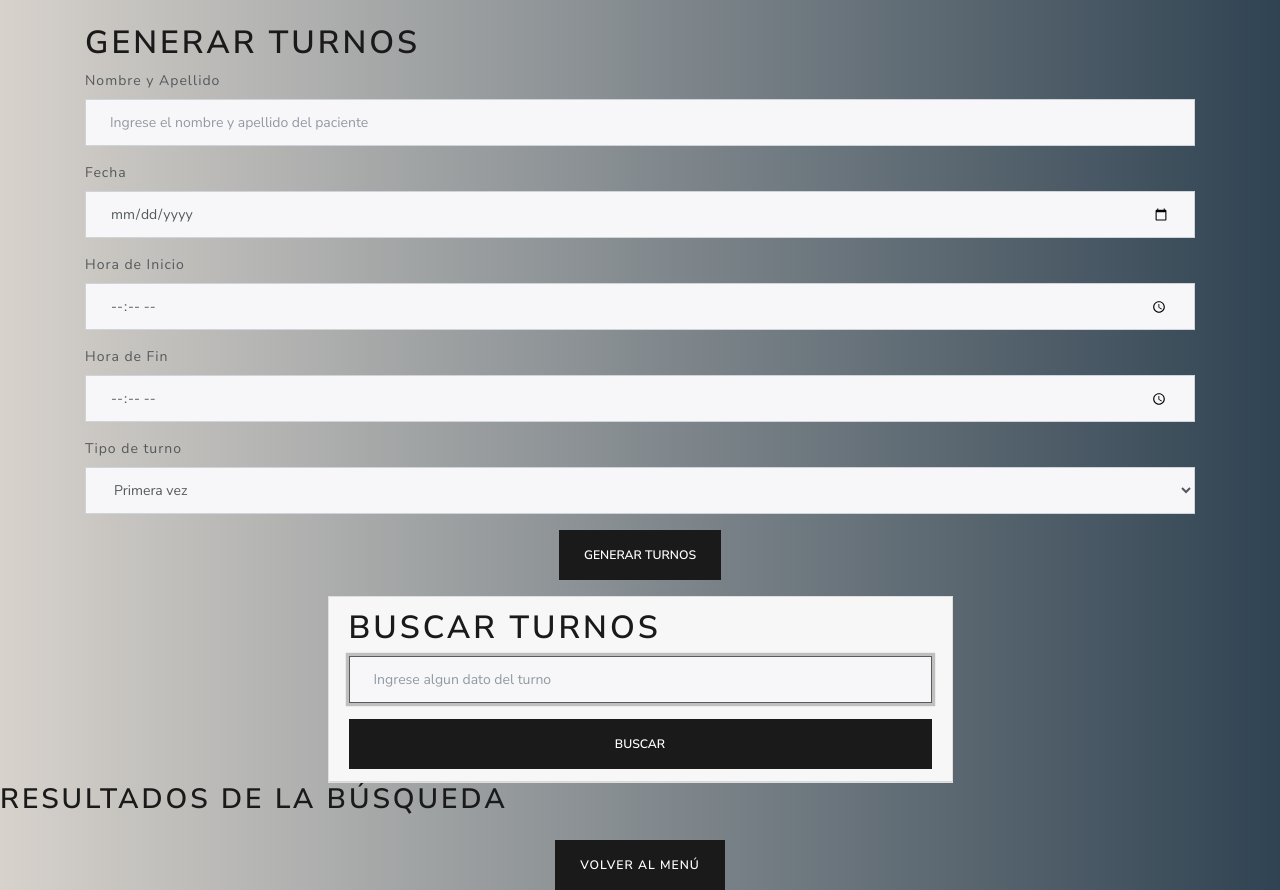
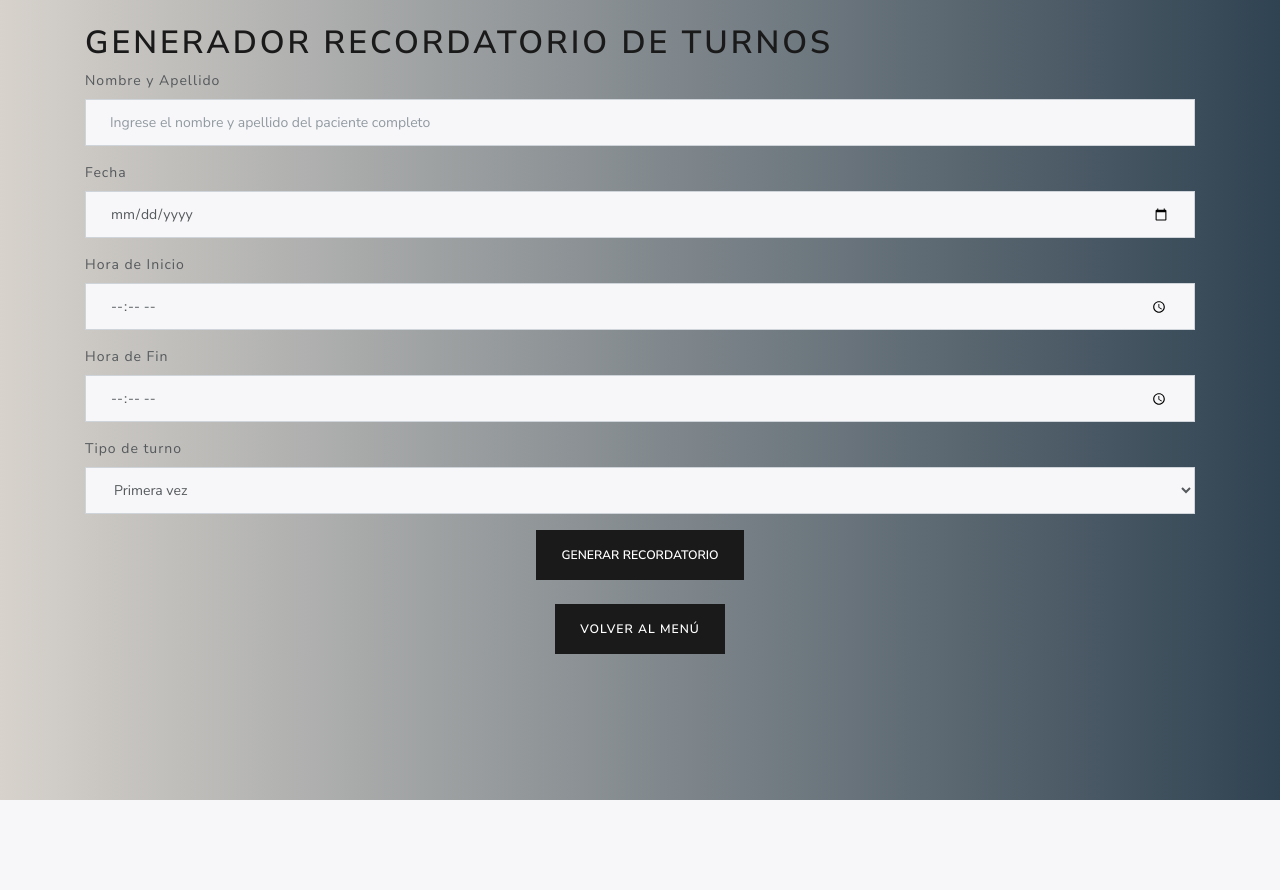
Before and after one commit to tinchosalvatore/Consultorio-medico, a Flask app: page /turnos in a window 1280 px wide. After the commit the page ends 800 px from the top, so only its background shows below. Run offline with Flask 3, Linux system fonts and the light colour scheme; some libraries are stand-ins or nearby versions.

```diff
--- a/app.py
+++ b/app.py
@@ -40,16 +40,20 @@ class Paciente(db.Model):
     obra_social_2 = db.Column(db.String(50), nullable=True)
     num_afiliado_2 = db.Column(db.Integer, nullable=True)
 
+        # Relación con la tabla Turno
+    turnos = db.relationship('Turno', back_populates='paciente', cascade="all, delete-orphan")
+
 class Turno(db.Model):
     __tablename__ = 'turnos'
 
     turno_id = db.Column(db.Integer, primary_key=True)
-    nombre_apellido = db.Column(db.String(50), nullable=False)
+    paciente_id = db.Column(db.Integer, db.ForeignKey('pacientes.paciente_id'), nullable=True)
     fecha = db.Column(db.Date, nullable=False)
     hora_inicio = db.Column(db.Time, nullable=False)
     hora_fin = db.Column(db.Time, nullable=False)
-    estado = db.Column(db.String(20), nullable=True)    # Ocupado o libre
-    tipo_turno = db.Column(db.String(20), nullable=True)    # primera_vez o recurrente
+
+        # Relación con la tabla Paciente
+    paciente = db.relationship('Paciente', back_populates='turnos')
 
     # Esta funcion inicializa la base de datos
 def init_db():
@@ -109,7 +113,7 @@ def buscar_paciente():
     resultados = []
     for paciente in pacientes:
             # Obtener el turno más reciente, si es que existe
-        turno = Turno.query.filter_by(paciente_id = paciente.paciente_id).order_by(Turno.fecha.desc()).first()
+        turno = Turno.query.filter_by(nombre_apellido = paciente.apellido).order_by(Turno.fecha.desc()).first()
         obras_sociales = []
         if paciente.obra_social_1:
             obras_sociales.append({'nombre': paciente.obra_social_1, 'num_afiliado': paciente.num_afiliado_1})
@@ -202,14 +206,28 @@ def turnos():
 
     # Ruta para generar lso turnos desde el formulario de html
 @app.route('/generar_turnos', methods=['POST'])
-def generar_turnos():
+def reservar_turnos():
     try:
         # Datos del formulario
-        nombre_apellido = request.form.get('nombre_apellido', '')
+        nombre_apellido = request.form.get('nombre_apellido', '').strip()
         fecha = datetime.strptime(request.form.get('fecha'), "%Y-%m-%d").date()
         hora_inicio = datetime.strptime(request.form.get('hora_inicio'), "%H:%M").time()
         hora_fin = datetime.strptime(request.form.get('hora_fin'), "%H:%M").time()
-        tipo_turno = request.form.get('tipo_turno')
+
+        # Separar nombre y apellido
+        partes_nombre = nombre_apellido.split()
+        if len(partes_nombre) < 2:
+            raise ValueError("Por favor, ingrese el nombre y el apellido del paciente.")
+
+        nombre = " ".join(partes_nombre[:-1])  # Todas las palabras menos la última (nombre)
+        apellido = partes_nombre[-1]  # La última palabra (apellido)
+
+        # Buscar el paciente en la base de datos
+        paciente = Paciente.query.filter_by(nombre_paciente=nombre, apellido=apellido).first()
+
+        if not paciente:
+            raise ValueError("No se encontró un paciente con ese nombre y apellido.")
+
 
         turnos_creados = []
         # Genera turnos mientras que la hora actual no sea mayor que la hora final
@@ -219,14 +237,12 @@ def generar_turnos():
                 fecha=fecha,
                 hora_inicio=hora_inicio,
                 hora_fin=hora_fin,
-                estado="disponible",
-                tipo_turno=tipo_turno
             )
             db.session.add(turno)
             turnos_creados.append(turno)
 
         db.session.commit()
-        flash("Turnos generados correctamente")
+        flash("Recordatorio generado correctamente")
         return render_template('turnos.html', turnos=turnos_creados)
 
     except Exception as e:
--- a/templates/turnos.html
+++ b/templates/turnos.html
@@ -10,7 +10,7 @@
 
 <body>
     <div class="container mt-4">
-        <h1>Generar Turnos</h1>
+        <h1>Generador Recordatorio de Turnos</h1>
 
         <!-- Mostrar mensajes flash -->
         {% with messages = get_flashed_messages(with_categories=true) %}
@@ -30,7 +30,7 @@
             <!-- Nombre del paciente -->
             <div class="form-group">
                 <label for="nombre_apellido">Nombre y Apellido</label>
-                <input type="text" name="nombre_apellido" id="nombre_apellido" class="form-control" required placeholder="Ingrese el nombre y apellido del paciente">
+                <input type="text" name="nombre_apellido" id="nombre_apellido" class="form-control" required placeholder="Ingrese el nombre y apellido del paciente completo">
             </div>
 
             <!-- Fecha del turno -->
@@ -62,28 +62,10 @@
 
             <!-- Botón para generar el turno -->
             <div class="form-group text-center">
-                <button type="submit" class="btn btn-primary">Generar Turnos</button>
+                <button type="submit" class="btn btn-primary">Generar Recordatorio</button>
             </div>
         </form>
     </div>
-
-    <div class="row">
-        <div class="col-md-6 offset-md-3 my-auto">
-            <div class="card">
-                <div class="card-header">
-                    <h1>Buscar Turnos</h1>
-                    <form action="/consultar_turnos" method="post">
-                        <div class="form-group">
-                            <input type="text" name="busqueda" placeholder="Ingrese algun dato del turno" class="form-control" autofocus>
-                        </div>
-                        <button type="submit" class="btn btn-primary btn-block">Buscar</button>
-                    </form>
-                </div>
-            </div>
-        </div>
-    </div>
-
-    <h2>Resultados de la Búsqueda</h2>
 
     <!-- Botón para volver al menú principal -->
     <div class="text-center mt-4">
```
